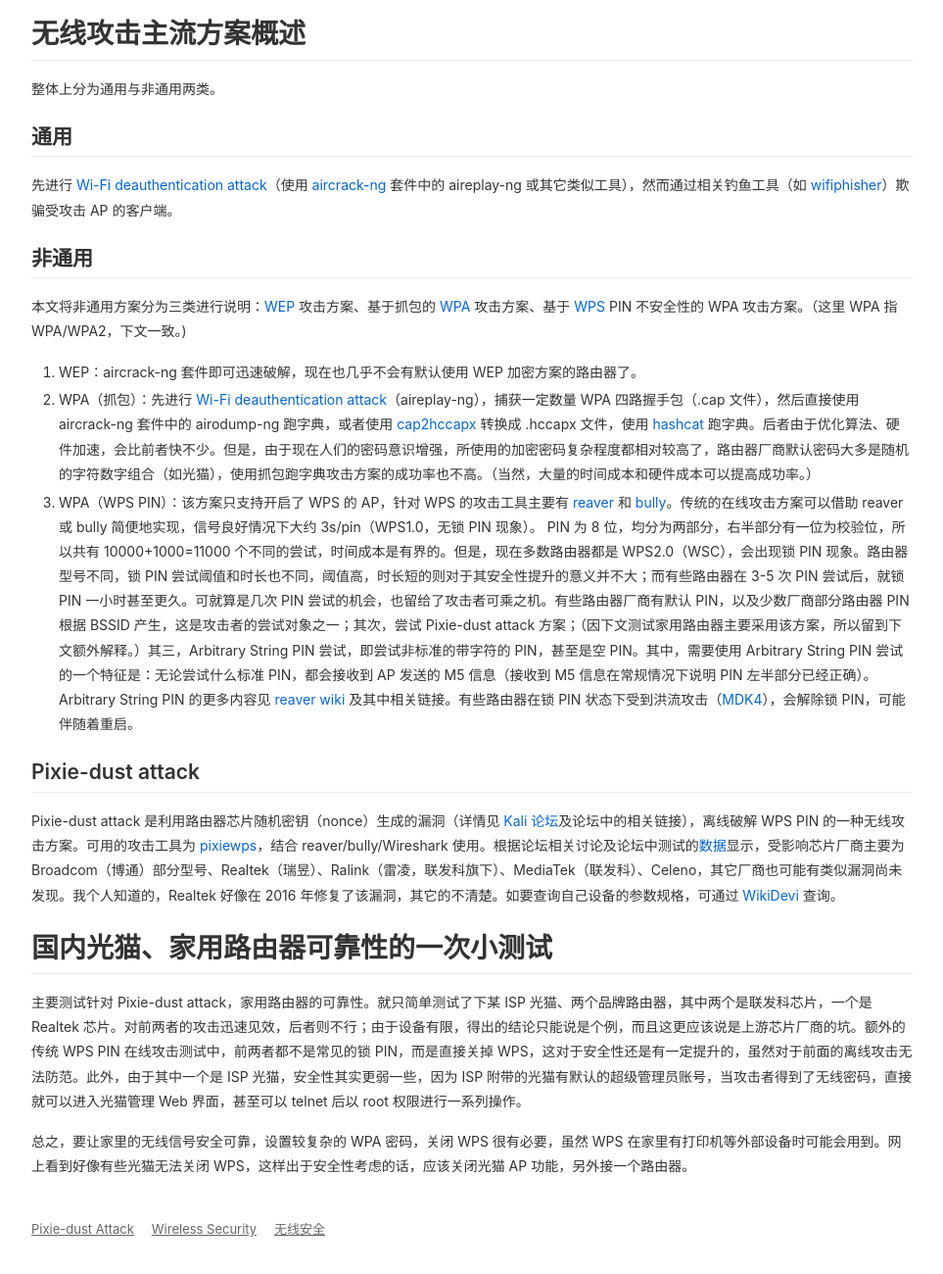
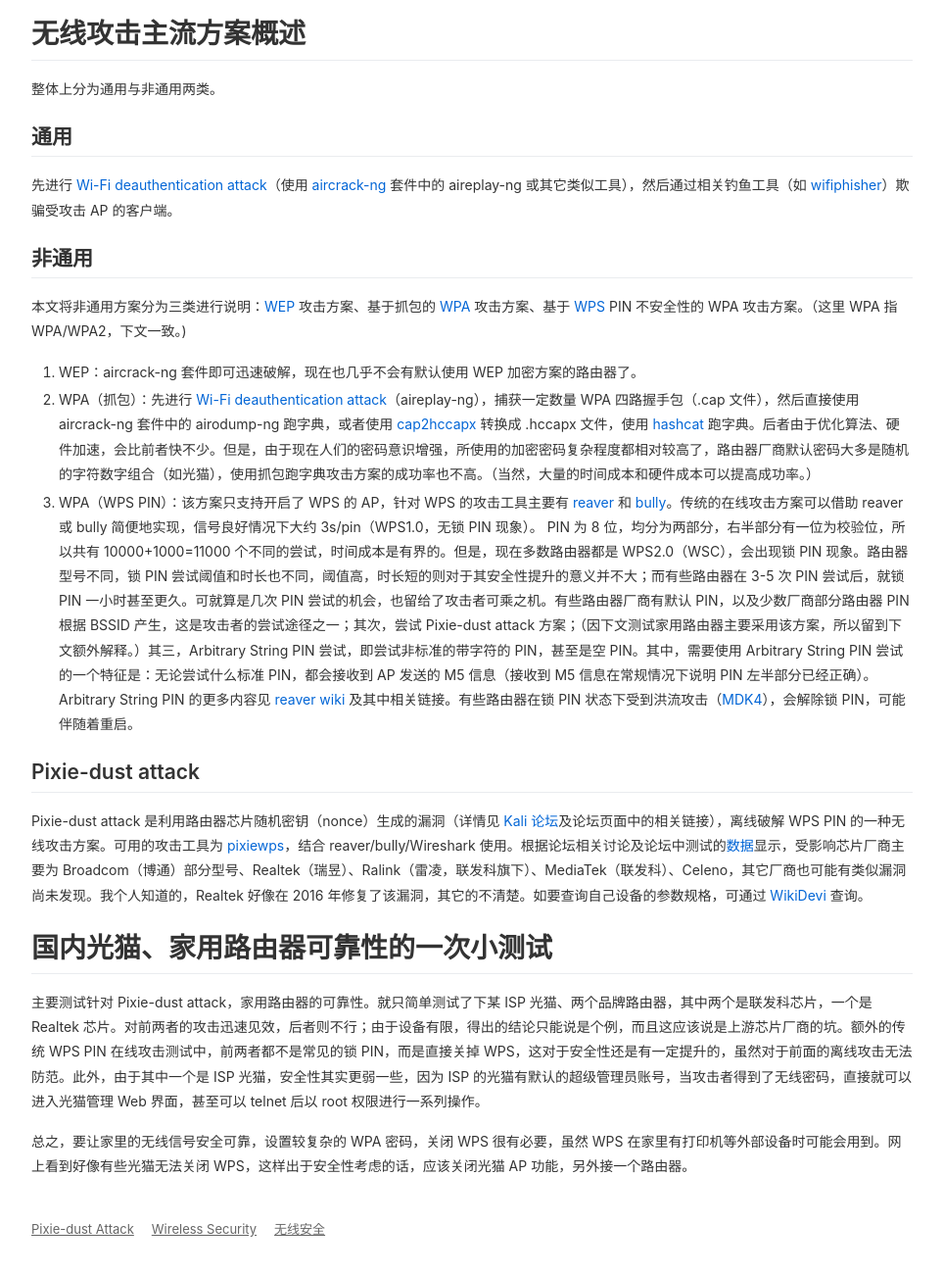
Before and after one commit to 2EXP/2exp.github.io, a plain HTML site: page posts/400973077.html in a window 1280 px wide. Shown: the part 372-1672 px from the top of the page at 98% size, without its empty margins (158-1121 px from the left). Drawn offline with nearby package versions, Linux system fonts and the light colour scheme.

Commit message:
Updated by github actions workflow auto-update.yml - 2020-04-15 07:29:34

```diff
--- a/posts/400973077.html
+++ b/posts/400973077.html
@@ -57,18 +57,18 @@
   <a href="#无线攻击主流方案概述" id="无线攻击主流方案概述"></a>无线攻击主流方案概述
 </h1><p>整体上分为通用与非通用两类。</p><h2>
   <a href="#通用" id="通用"></a>通用
-</h2><p>先进行 <a href="https://en.wikipedia.org/wiki/Wi-Fi_deauthentication_attack">Wi-Fi deauthentication attack</a>（使用 <a href="https://github.com/aircrack-ng/aircrack-ng">aircrack-ng</a> 套件中的 aireplay-ng 或其它类似工具），然而通过相关钓鱼工具（如 <a href="https://github.com/wifiphisher/wifiphisher">wifiphisher</a>）欺骗受攻击 AP 的客户端。</p><h2>
+</h2><p>先进行 <a href="https://en.wikipedia.org/wiki/Wi-Fi_deauthentication_attack">Wi-Fi deauthentication attack</a>（使用 <a href="https://github.com/aircrack-ng/aircrack-ng">aircrack-ng</a> 套件中的 aireplay-ng 或其它类似工具），然后通过相关钓鱼工具（如 <a href="https://github.com/wifiphisher/wifiphisher">wifiphisher</a>）欺骗受攻击 AP 的客户端。</p><h2>
   <a href="#非通用" id="非通用"></a>非通用
 </h2><p>本文将非通用方案分为三类进行说明：<a href="https://en.wikipedia.org/wiki/Wired_Equivalent_Privacy">WEP</a> 攻击方案、基于抓包的 <a href="https://en.wikipedia.org/wiki/Wi-Fi_Protected_Access">WPA</a> 攻击方案、基于 <a href="https://en.wikipedia.org/wiki/Wi-Fi_Protected_Setup">WPS</a> PIN 不安全性的 WPA 攻击方案。（这里 WPA 指 WPA/WPA2，下文一致。)</p><ol>
 <li>WEP：aircrack-ng 套件即可迅速破解，现在也几乎不会有默认使用 WEP 加密方案的路由器了。</li>
 <li>WPA（抓包）：先进行 <a href="https://en.wikipedia.org/wiki/Wi-Fi_deauthentication_attack">Wi-Fi deauthentication attack</a>（aireplay-ng），捕获一定数量 WPA 四路握手包（.cap 文件），然后直接使用 aircrack-ng 套件中的 airodump-ng 跑字典，或者使用 <a href="https://github.com/hashcat/hashcat-utils">cap2hccapx</a> 转换成 .hccapx 文件，使用 <a href="https://github.com/hashcat/hashcat">hashcat</a> 跑字典。后者由于优化算法、硬件加速，会比前者快不少。但是，由于现在人们的密码意识增强，所使用的加密密码复杂程度都相对较高了，路由器厂商默认密码大多是随机的字符数字组合（如光猫），使用抓包跑字典攻击方案的成功率也不高。（当然，大量的时间成本和硬件成本可以提高成功率。）</li>
-<li>WPA（WPS PIN）：该方案只支持开启了 WPS 的 AP，针对 WPS 的攻击工具主要有 <a href="https://github.com/t6x/reaver-wps-fork-t6x">reaver</a> 和 <a href="https://github.com/aanarchyy/bully">bully</a>。传统的在线攻击方案可以借助 reaver 或 bully 简便地实现，信号良好情况下大约 3s/pin（WPS1.0，无锁 PIN 现象）。 PIN 为 8 位，均分为两部分，右半部分有一位为校验位，所以共有 10000+1000=11000 个不同的尝试，时间成本是有界的。但是，现在多数路由器都是 WPS2.0（WSC），会出现锁 PIN 现象。路由器型号不同，锁 PIN 尝试阈值和时长也不同，阈值高，时长短的则对于其安全性提升的意义并不大；而有些路由器在 3-5 次 PIN 尝试后，就锁 PIN 一小时甚至更久。可就算是几次 PIN 尝试的机会，也留给了攻击者可乘之机。有些路由器厂商有默认 PIN，以及少数厂商部分路由器 PIN 根据 BSSID 产生，这是攻击者的尝试对象之一；其次，尝试 Pixie-dust attack 方案；（因下文测试家用路由器主要采用该方案，所以留到下文额外解释。）其三，Arbitrary String PIN 尝试，即尝试非标准的带字符的 PIN，甚至是空 PIN。其中，需要使用 Arbitrary String PIN 尝试的一个特征是：无论尝试什么标准 PIN，都会接收到 AP 发送的 M5 信息（接收到 M5 信息在常规情况下说明 PIN 左半部分已经正确）。Arbitrary String PIN 的更多内容见 <a href="https://github.com/t6x/reaver-wps-fork-t6x/wiki/Introducing-a-new-way-to-crack-WPS:-Option--p-with-an-Arbitrary-String">reaver wiki</a> 及其中相关链接。有些路由器在锁 PIN 状态下受到洪流攻击（<a href="https://github.com/aircrack-ng/mdk4">MDK4</a>），会解除锁 PIN，可能伴随着重启。</li>
+<li>WPA（WPS PIN）：该方案只支持开启了 WPS 的 AP，针对 WPS 的攻击工具主要有 <a href="https://github.com/t6x/reaver-wps-fork-t6x">reaver</a> 和 <a href="https://github.com/aanarchyy/bully">bully</a>。传统的在线攻击方案可以借助 reaver 或 bully 简便地实现，信号良好情况下大约 3s/pin（WPS1.0，无锁 PIN 现象）。 PIN 为 8 位，均分为两部分，右半部分有一位为校验位，所以共有 10000+1000=11000 个不同的尝试，时间成本是有界的。但是，现在多数路由器都是 WPS2.0（WSC），会出现锁 PIN 现象。路由器型号不同，锁 PIN 尝试阈值和时长也不同，阈值高，时长短的则对于其安全性提升的意义并不大；而有些路由器在 3-5 次 PIN 尝试后，就锁 PIN 一小时甚至更久。可就算是几次 PIN 尝试的机会，也留给了攻击者可乘之机。有些路由器厂商有默认 PIN，以及少数厂商部分路由器 PIN 根据 BSSID 产生，这是攻击者的尝试途径之一；其次，尝试 Pixie-dust attack 方案；（因下文测试家用路由器主要采用该方案，所以留到下文额外解释。）其三，Arbitrary String PIN 尝试，即尝试非标准的带字符的 PIN，甚至是空 PIN。其中，需要使用 Arbitrary String PIN 尝试的一个特征是：无论尝试什么标准 PIN，都会接收到 AP 发送的 M5 信息（接收到 M5 信息在常规情况下说明 PIN 左半部分已经正确）。Arbitrary String PIN 的更多内容见 <a href="https://github.com/t6x/reaver-wps-fork-t6x/wiki/Introducing-a-new-way-to-crack-WPS:-Option--p-with-an-Arbitrary-String">reaver wiki</a> 及其中相关链接。有些路由器在锁 PIN 状态下受到洪流攻击（<a href="https://github.com/aircrack-ng/mdk4">MDK4</a>），会解除锁 PIN，可能伴随着重启。</li>
 </ol>
 <h2>
   <a href="#Pixie-dust attack" id="Pixie-dust attack"></a>Pixie-dust attack
-</h2><p>Pixie-dust attack 是利用路由器芯片随机密钥（nonce）生成的漏洞（详情见 <a href="https://forums.kali.org/showthread.php?24286-WPS-Pixie-Dust-Attack-(Offline-WPS-Attack)">Kali 论坛</a>及论坛中的相关链接），离线破解 WPS PIN 的一种无线攻击方案。可用的攻击工具为 <a href="https://github.com/wiire-a/pixiewps">pixiewps</a>，结合 reaver/bully/Wireshark 使用。根据论坛相关讨论及论坛中测试的<a href="https://docs.google.com/spreadsheets/d/1tSlbqVQ59kGn8hgmwcPTHUECQ3o9YhXR91A_p7Nnj5Y">数据</a>显示，受影响芯片厂商主要为 Broadcom（博通）部分型号、Realtek（瑞昱）、Ralink（雷凌，联发科旗下）、MediaTek（联发科）、Celeno，其它厂商也可能有类似漏洞尚未发现。我个人知道的，Realtek 好像在 2016 年修复了该漏洞，其它的不清楚。如要查询自己设备的参数规格，可通过 <a href="https://wikidevi.com">WikiDevi</a> 查询。</p><h1>
+</h2><p>Pixie-dust attack 是利用路由器芯片随机密钥（nonce）生成的漏洞（详情见 <a href="https://forums.kali.org/showthread.php?24286-WPS-Pixie-Dust-Attack-(Offline-WPS-Attack)">Kali 论坛</a>及论坛页面中的相关链接），离线破解 WPS PIN 的一种无线攻击方案。可用的攻击工具为 <a href="https://github.com/wiire-a/pixiewps">pixiewps</a>，结合 reaver/bully/Wireshark 使用。根据论坛相关讨论及论坛中测试的<a href="https://docs.google.com/spreadsheets/d/1tSlbqVQ59kGn8hgmwcPTHUECQ3o9YhXR91A_p7Nnj5Y">数据</a>显示，受影响芯片厂商主要为 Broadcom（博通）部分型号、Realtek（瑞昱）、Ralink（雷凌，联发科旗下）、MediaTek（联发科）、Celeno，其它厂商也可能有类似漏洞尚未发现。我个人知道的，Realtek 好像在 2016 年修复了该漏洞，其它的不清楚。如要查询自己设备的参数规格，可通过 <a href="https://wikidevi.com">WikiDevi</a> 查询。</p><h1>
   <a href="#国内光猫、家用路由器可靠性的一次小测试" id="国内光猫、家用路由器可靠性的一次小测试"></a>国内光猫、家用路由器可靠性的一次小测试
-</h1><p>主要测试针对 Pixie-dust attack，家用路由器的可靠性。就只简单测试了下某 ISP 光猫、两个品牌路由器，其中两个是联发科芯片，一个是 Realtek 芯片。对前两者的攻击迅速见效，后者则不行；由于设备有限，得出的结论只能说是个例，而且这更应该说是上游芯片厂商的坑。额外的传统 WPS PIN 在线攻击测试中，前两者都不是常见的锁 PIN，而是直接关掉 WPS，这对于安全性还是有一定提升的，虽然对于前面的离线攻击无法防范。此外，由于其中一个是 ISP 光猫，安全性其实更弱一些，因为 ISP 附带的光猫有默认的超级管理员账号，当攻击者得到了无线密码，直接就可以进入光猫管理 Web 界面，甚至可以 telnet 后以 root 权限进行一系列操作。</p><p>总之，要让家里的无线信号安全可靠，设置较复杂的 WPA 密码，关闭 WPS 很有必要，虽然 WPS 在家里有打印机等外部设备时可能会用到。网上看到好像有些光猫无法关闭 WPS，这样出于安全性考虑的话，应该关闭光猫 AP 功能，另外接一个路由器。</p>
+</h1><p>主要测试针对 Pixie-dust attack，家用路由器的可靠性。就只简单测试了下某 ISP 光猫、两个品牌路由器，其中两个是联发科芯片，一个是 Realtek 芯片。对前两者的攻击迅速见效，后者则不行；由于设备有限，得出的结论只能说是个例，而且这应该说是上游芯片厂商的坑。额外的传统 WPS PIN 在线攻击测试中，前两者都不是常见的锁 PIN，而是直接关掉 WPS，这对于安全性还是有一定提升的，虽然对于前面的离线攻击无法防范。此外，由于其中一个是 ISP 光猫，安全性其实更弱一些，因为 ISP 的光猫有默认的超级管理员账号，当攻击者得到了无线密码，直接就可以进入光猫管理 Web 界面，甚至可以 telnet 后以 root 权限进行一系列操作。</p><p>总之，要让家里的无线信号安全可靠，设置较复杂的 WPA 密码，关闭 WPS 很有必要，虽然 WPS 在家里有打印机等外部设备时可能会用到。网上看到好像有些光猫无法关闭 WPS，这样出于安全性考虑的话，应该关闭光猫 AP 功能，另外接一个路由器。</p>
 </div>
 
 <div class="post-tags">
```
